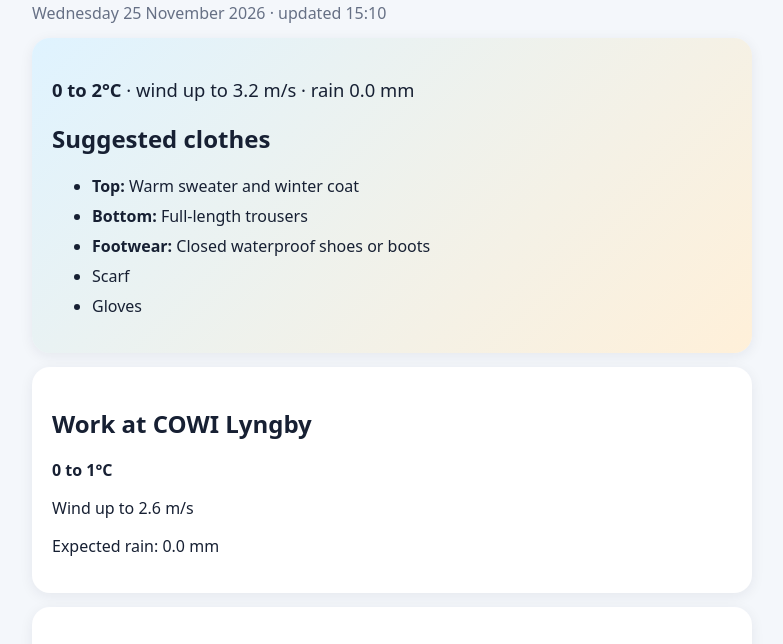
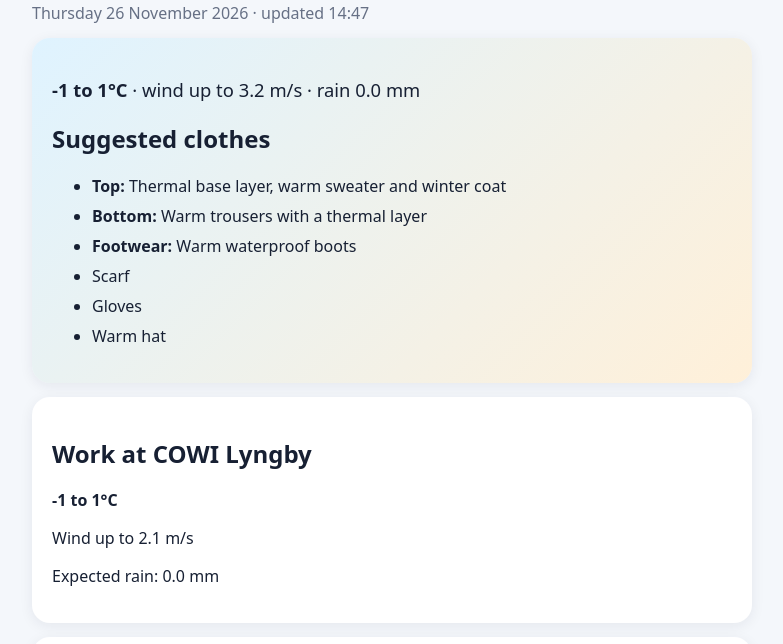
Before and after one commit to mathias1208/weather-outfit, a plain HTML site: page docs/index.html in a window 1280 px wide. Shown: the part 84-728 px from the top of the page, without its empty margins (248-1031 px from the left). Drawn offline with Linux system fonts and the light colour scheme.

Commit message:
Update morning outfit

```diff
--- a/docs/index.html
+++ b/docs/index.html
@@ -72,17 +72,17 @@
     <h1>Today's outfit</h1>
 
     <div class="muted">
-        Wednesday 25 November 2026
-        · updated 15:10
+        Thursday 26 November 2026
+        · updated 14:47
     </div>
 
     <section class="hero">
 
         <p class="summary">
             <strong>
-                0
+                -1
                 to
-                2°C
+                1°C
             </strong>
 
             · wind up to
@@ -97,20 +97,20 @@
         <ul>
             <li>
                 <strong>Top:</strong>
-                Warm sweater and winter coat
+                Thermal base layer, warm sweater and winter coat
             </li>
 
             <li>
                 <strong>Bottom:</strong>
-                Full-length trousers
+                Warm trousers with a thermal layer
             </li>
 
             <li>
                 <strong>Footwear:</strong>
-                Closed waterproof shoes or boots
+                Warm waterproof boots
             </li>
 
-            <li>Scarf</li><li>Gloves</li>
+            <li>Scarf</li><li>Gloves</li><li>Warm hat</li>
         </ul>
 
     </section>
@@ -121,7 +121,7 @@
 
             <p>
                 <strong>
-                    0
+                    -1
                     to
                     1°C
                 </strong>
@@ -129,7 +129,7 @@
 
             <p>
                 Wind up to
-                2.6 m/s
+                2.1 m/s
             </p>
 
             <p>
@@ -145,7 +145,7 @@
                 <strong>
                     1
                     to
-                    2°C
+                    1°C
                 </strong>
             </p>
 
@@ -164,7 +164,7 @@
     <p class="muted">
         Rule-based estimate.
         Effective minimum used:
-        0°C.
+        -1°C.
     </p>
 
 </body>
```
